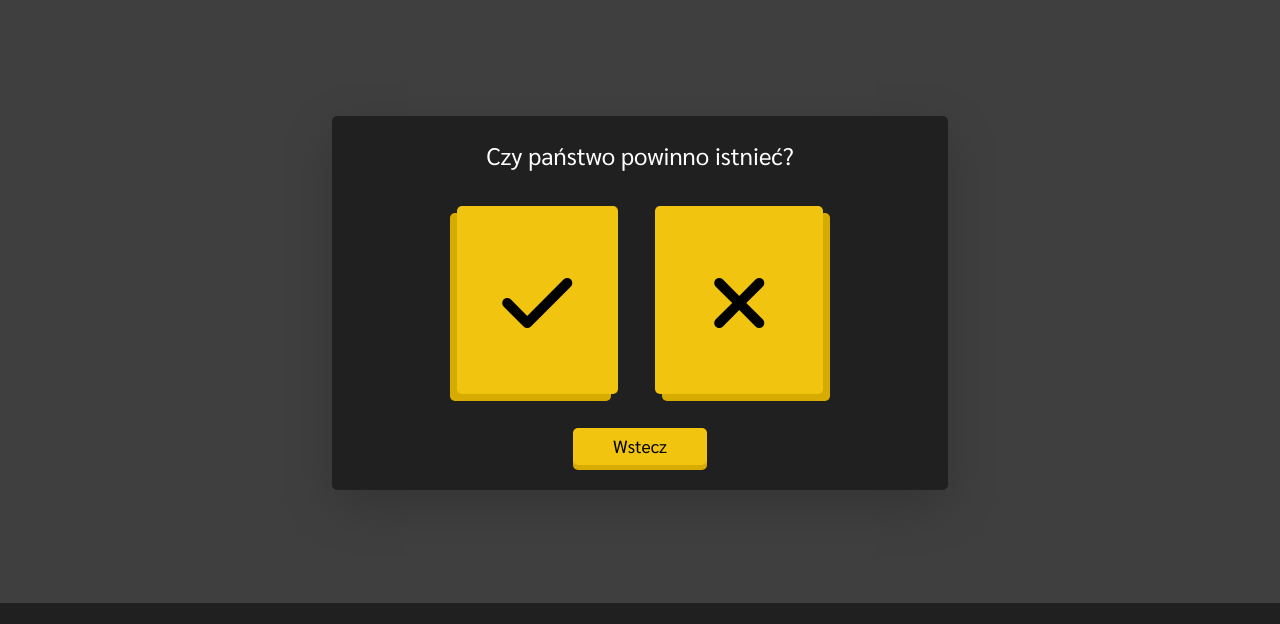
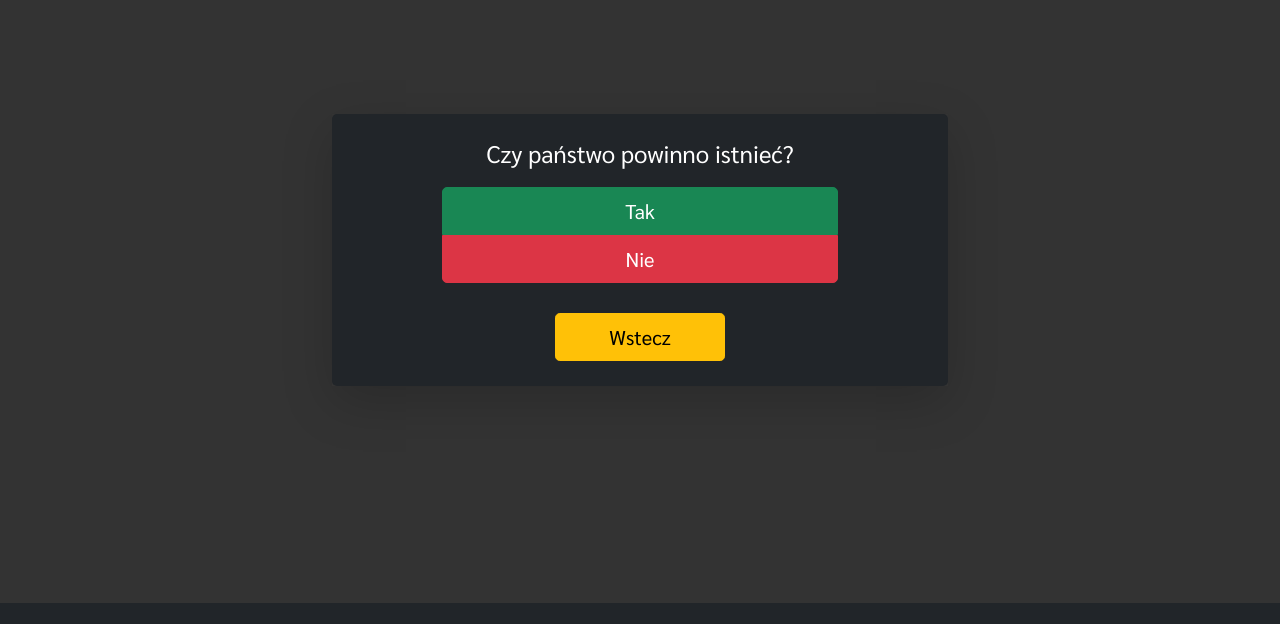
Before and after one commit to erykchojnacki/Polimatch, a website: page test.html in a window 1280 px wide. Shown: the part 57-681 px from the top of the page. Drawn offline with nearby package versions, Linux system fonts and the light colour scheme.

```diff
--- a/css/styles.css
+++ b/css/styles.css
@@ -1,48 +1,24 @@
 :root{
-  --primary: #202020;
-  --secondary: #3F3F3F;
-  --accent: #F1C40F;
-  --accent-dark: #D8AB00;
-  --text-primary: #FFFFFF;
+  --primary: #212529;
+  --secondary: #333333;
+  --text: white;
 }
 body{
   background-color: var(--secondary);
   font-family: "Sarabun", sans-serif;
-  color: var(--text-primary);
-}
-nav{
-  background-color: var(--primary);
-}
-button{
-  background-color: var(--accent);
+  color: var(--text);
 }
 footer{
   text-align: center;
   background-color: var(--primary);
   padding: 2% 0% 0.5% 0%;
 }
-.butn {
-  border: none;
-  border-radius: 5px;
-  padding: 1%;
-  background-color: var(--accent);
-  box-shadow: 0px 5px 0px 0px var(--accent-dark);
-}
-.butn:active {
-  transform: translate(0px, 5px);
-  -webkit-transform: translate(0px, 5px);
-  box-shadow: 0px 1px 0px 0px;
-}
-.butn:hover {
-  background-color: #FFDE29;
-}
 .contact-box{
   text-align: center;
   margin-top: 7%;
   padding: 2% 2% 0% 2%;
   background-color: var(--primary);
-  position: absolute;
-  width: 100%;
+  position: fixed;
   bottom: 0px;
 }
 .socialmedia{
@@ -52,7 +28,7 @@
   color: var(--text);
 }
 
-@media (orientation: landscape) and (max-height: 700px) {
+@media (orientation: landscape) and (max-width: 700px) {
   .contact-box{
     padding: 1% 1% 0% 1%;
   }
--- a/css/test.css
+++ b/css/test.css
@@ -1,43 +1,36 @@
 .question-bg{
   max-width: 50%;
   align-items: center;
+  margin-top: 9%;
   text-align: center;
-  position: absolute;
-  left: 50%;
-  top: 45%;
-  transform: translate(-50%, -50%);
 }
 .question-form{
   padding: 4%;
   border-radius: 5px;
-  background-color: var(--primary);
 }
 #question-text{
   padding-bottom: 2%;
   font-size: 1.5rem;
 }
-#agree, #not-agree{
-  margin: 3%;
-  font-size: 5rem;
+.btn{
+  width: 70%;
 }
-#agree{
-  padding: 6% 8%;
-  box-shadow: -7px 7px 0px 0px var(--accent-dark);
+.upper-button{
+  border-radius: 5px 5px 0px 0px;
 }
-#not-agree{
-  padding: 6% 9.5%;
-  box-shadow: 7px 7px 0px 0px var(--accent-dark)
+.lower-button{
+  border-radius: 0px 0px 5px 5px;
 }
-#previous, #retake {
-  padding: 1% 7%;
-  margin-top: 3%;
-  font-size: 1.1rem;
+.back-button{
+  margin-top: 30px;
+  width: 30%;
 }
 .result-content{
   padding: 3% 0%;
 }
-@media (max-width: 900px){
+@media (max-width: 700px){
   .question-bg{
     max-width: 90%;
+    margin-top: 50%;
   }
 }
--- a/js/test.js
+++ b/js/test.js
@@ -80,7 +80,15 @@
                   }
                 }
                 else if(answers[3] === 1){
-                  showResults("Paleolibertarianizm");
+                  updateQuestion("Czy uważasz za niezwykle ważną obronę ładu naturalnego?");
+                  if(answers.length > 4){
+                    if(answers[4] === 0){
+                      showResults("Libertarianizm Hoppego");
+                    }
+                    else if(answers[4] === 1){
+                      showResults("Paleolibertarianizm");
+                    }
+                  }
                 }
               }
             }
--- a/test.html
+++ b/test.html
@@ -23,7 +23,7 @@
       gtag('config', 'G-N8TK9ECNQ6');
     </script>
   <body>
-    <nav class="navbar navbar-expand-lg navbar-dark">
+    <nav class="navbar navbar-expand-lg navbar-dark bg-dark">
       <div class="container-fluid">
         <a class="navbar-brand" href="index.html">Polimatch</a>
         <!--<button class="navbar-toggler" type="button" data-bs-toggle="collapse" data-bs-target="#navbarNav" aria-controls="navbarNav" aria-expanded="false" aria-label="Toggle navigation">
@@ -39,18 +39,18 @@
     <div class="big-container">
       <div class="container-fluid question-bg">
         <div class="shadow-lg">
-          <div class="question-form">
+          <div class="question-form bg-dark">
             <div id="question-content">
               <h5 id="question-text">Co o tym sądzisz?</h5>
-              <button id="agree" type="button" class="butn"><i class="fas fa-check"></i></button>
-              <button id="not-agree" type="button" class="butn"><i class="fas fa-times"></i></button><br>
-              <button id="previous" type="button" class="butn">Wstecz</button>
+              <button id="agree" type="button" class="btn btn-success btn-lg btn-block upper-button">Tak</button><br>
+              <button id="not-agree" type="button" class="btn btn-danger btn-lg btn-block lower-button">Nie</button><br>
+              <button id="previous" type="button" class="btn btn-warning btn-lg back-button">Wstecz</button><br>
             </div>
             <div id="result" style="display: none">
               <div class="result-content">
                 <h2>Twoja ideologia to:</h2>
                 <h1 id="result-insert">Ideologia</h1>
-                <button id="retake" type="button" class="butn">Jeszcze raz!</button>
+                <button id="retake" type="button" class="btn btn-warning btn-lg back-button">Od nowa</button>
               </div>
             </div>
           </div>
@@ -60,7 +60,7 @@
     <div class="container-fluid contact-box">
       <a class="socialmedia" href="https://www.facebook.com/erykchojnackiml" target="_blank"><i class="fab fa-facebook-square"></i> Facebook</a>
       <a class="socialmedia" href="https://twitter.com/eryk_chojnacki" target="_blank"><i class="fab fa-twitter-square"></i> Twitter</a>
-      <footer>ver. a.2.e1<br>&copy; Eryk Chojnacki 2021</footer>
+      <footer>ver. a.2<br>&copy; Eryk Chojnacki 2021</footer>
     </div>
     <script src="js/test.js" type="text/javascript"></script>
   </body>
```
Also changed, not shown: css/index.css (+2 -24 lines), index.html (+4 -4 lines).
